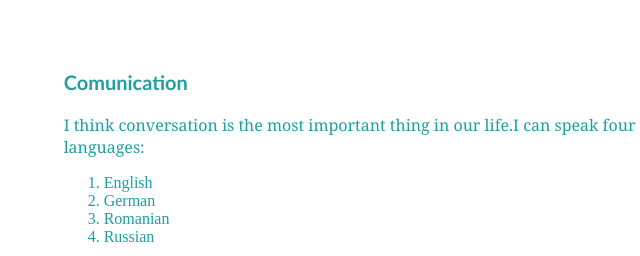
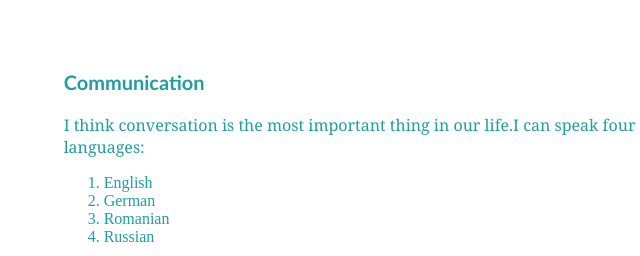
Before and after one commit to Grigore13/My_Web, a plain HTML site: page index.html in a window 1280 px wide. Shown: the part 526-782 px from the top of the page, 495-1135 px from the left. Drawn offline with Linux system fonts and the light colour scheme.

Commit message:
index.html

```diff
--- a/index.html
+++ b/index.html
@@ -26,7 +26,7 @@
                </div>
 
                <div class="description">
-                <h3>Comunication </h3>
+                <h3>Communication </h3>
                 <p>I think conversation is the most important thing in our life.I can speak four languages:</p>
                 <ol>
                    <li>English</li>
```
